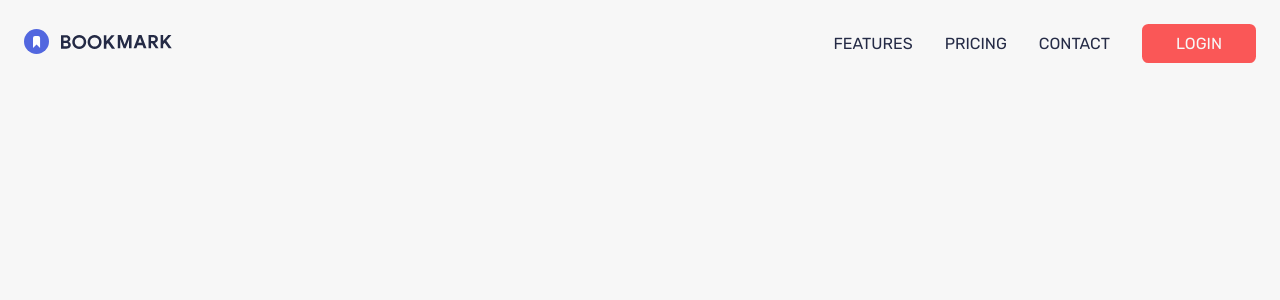
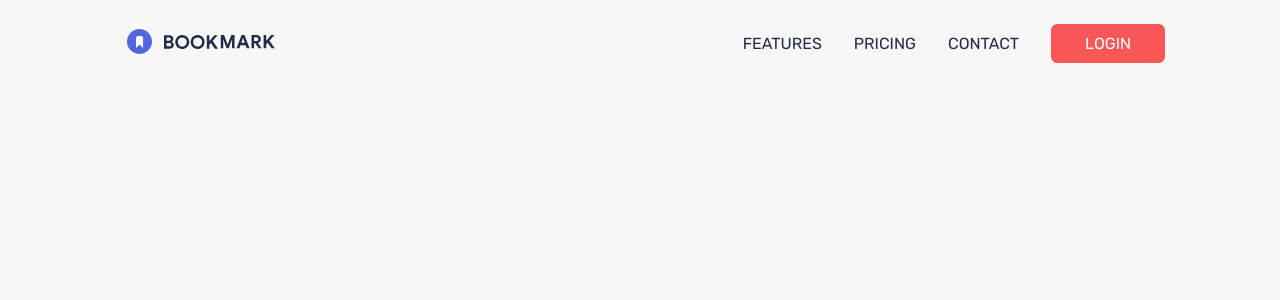
Before and after one commit to SebastianLaka/bookmark-landing-page-master, a Vue app: page / in a window 1280 px wide. Shown: the top 300 px of the page. Built offline with nearby package versions, Linux system fonts and the light colour scheme.

Commit message:
Created media queries for each width at desktop. Added grid for nav at desktop

```diff
--- a/src/components/nav/NavLogo.vue
+++ b/src/components/nav/NavLogo.vue
@@ -22,7 +22,18 @@ const logoData = ref({
   </div>
 </template>
 <style lang="scss" scoped>
+@use '@/assets/sass/breakpoints.scss' as *;
 .logo-white {
   filter: invert(1) hue-rotate(180deg) brightness(2);
 }
+@media (min-width:$desktop-wide){
+    .logo-main{
+        grid-column: 2/4;
+    }
+}
+@media (min-width: $desktop-ultra-wide) {
+  .logo-main {
+    grid-column: 3/4;
+  }
+}
 </style>
--- a/src/components/nav/NavMain.vue
+++ b/src/components/nav/NavMain.vue
@@ -29,9 +29,7 @@ const navList = ref([
         <ListButton class="navigation-cta">LOGIN</ListButton>
       </template>
     </NavMenu>
-
       <NavButton v-show="siteStore.isMobile" />
-
   </nav>
 </template>
 <style lang="scss" scoped>
@@ -41,7 +39,6 @@ const navList = ref([
 @use '@/assets/sass/mixins.scss' as *;
 
 @media (min-width: $mobile-view) {
-
   .nav-menu {
     @include flex-layout($justify-content: space-between, $align-items: center);
     padding: 1.5em;
@@ -57,17 +54,19 @@ const navList = ref([
     width: 100%;
     margin-top: 1.5em;
   }
-  .fill {
-    filter: brightness(0) invert(1);
-  }
 }
 @media (min-width: $desktop-small) {
+  .nav-menu{
+    display: grid;
+    grid-template-columns: repeat(12, 1fr);
+  }
   .navigation-cta {
     border: 0.15em solid map.get($colors, 'primary-red-400');
     background-color: map.get($colors, 'primary-red-400');
     padding: 0.5em 2em;
     font-size: 1rem;
     margin: 0;
+    width: 9.375em;
   }
 }
 </style>
--- a/src/components/nav/NavMenu.vue
+++ b/src/components/nav/NavMenu.vue
@@ -101,6 +101,7 @@ const props = defineProps<{
 }
 @media (min-width: $desktop-small) {
   .desktop-menu {
+    grid-column: 8/13;
     position: static;
     .navigation-desktop {
       @include flex-layout($align-items: center);
@@ -113,4 +114,14 @@ const props = defineProps<{
     }
   }
 }
+@media (min-width: $desktop-wide) {
+  .desktop-menu {
+    grid-column: 8/12;
+  }
+}
+@media (min-width: $desktop-ultra-wide) {
+  .desktop-menu {
+    grid-column: 7/11;
+  }
+}
 </style>
```
Lines whose indentation alone changed are shown as unchanged.
